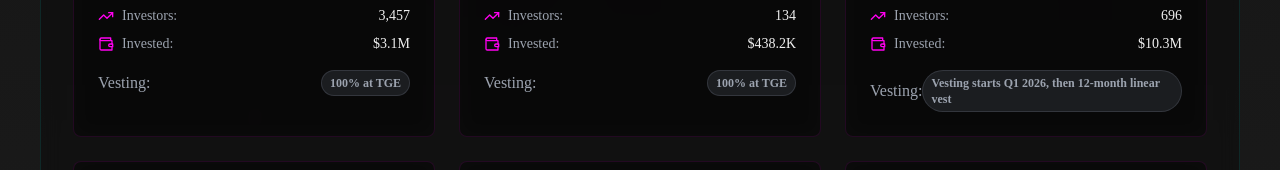
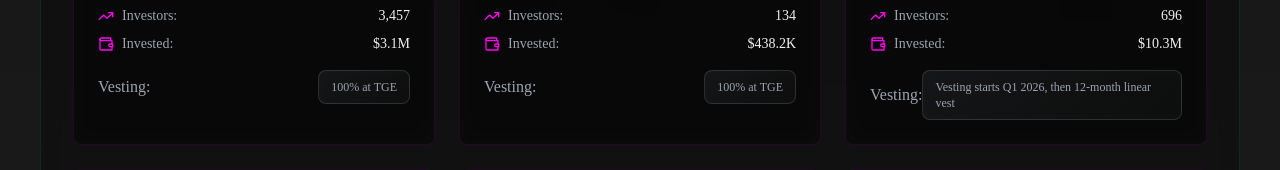
Before and after one commit to Vibecade/DegionV2, a React (Vite) app: page / in a window 1280 px wide. Shown: the part 547-717 px from the top of the page. Built offline with nearby package versions, Linux system fonts and the light colour scheme; no server answers; the database is empty; the HTML template or start-up script is replaced by a standard one.

Commit message:
Update vesting display styles

```diff
--- a/src/index.css
+++ b/src/index.css
@@ -192,17 +192,34 @@ h1, h2, h3, h4, h5, h6, .font-orbitron {
   box-shadow: 0 0 20px rgba(0, 255, 238, 0.1);
 }
 
-/* Vesting badge styles */
+/* Modern vesting styles */
+.vesting-badge, .no-vesting-badge {
+  @apply px-3 py-2 rounded-lg text-xs font-medium backdrop-blur-sm;
+  position: relative;
+  background: linear-gradient(135deg, rgba(139, 92, 246, 0.1), rgba(139, 92, 246, 0.05));
+  border: 1px solid rgba(139, 92, 246, 0.2);
+  transition: all 0.3s ease;
+}
+
 .vesting-badge {
-  @apply bg-purple-500/20 text-purple-400 border border-purple-500/30 px-2 py-1 rounded-full text-xs font-semibold;
-  position: relative;
-  overflow: hidden;
+  color: #c4b5fd;
+  box-shadow: 0 0 15px rgba(139, 92, 246, 0.1);
+}
+
+.vesting-badge:hover {
+  background: linear-gradient(135deg, rgba(139, 92, 246, 0.15), rgba(139, 92, 246, 0.1));
+  box-shadow: 0 0 20px rgba(139, 92, 246, 0.2);
 }
 
 .no-vesting-badge {
-  @apply bg-gray-500/20 text-gray-400 border border-gray-500/30 px-2 py-1 rounded-full text-xs font-semibold;
-  position: relative;
-  overflow: hidden;
+  background: linear-gradient(135deg, rgba(156, 163, 175, 0.1), rgba(156, 163, 175, 0.05));
+  border: 1px solid rgba(156, 163, 175, 0.2);
+  color: #9ca3af;
+}
+
+.no-vesting-badge:hover {
+  background: linear-gradient(135deg, rgba(156, 163, 175, 0.15), rgba(156, 163, 175, 0.1));
+  box-shadow: 0 0 20px rgba(156, 163, 175, 0.1);
 }
 
 /* Token price animation */
```
